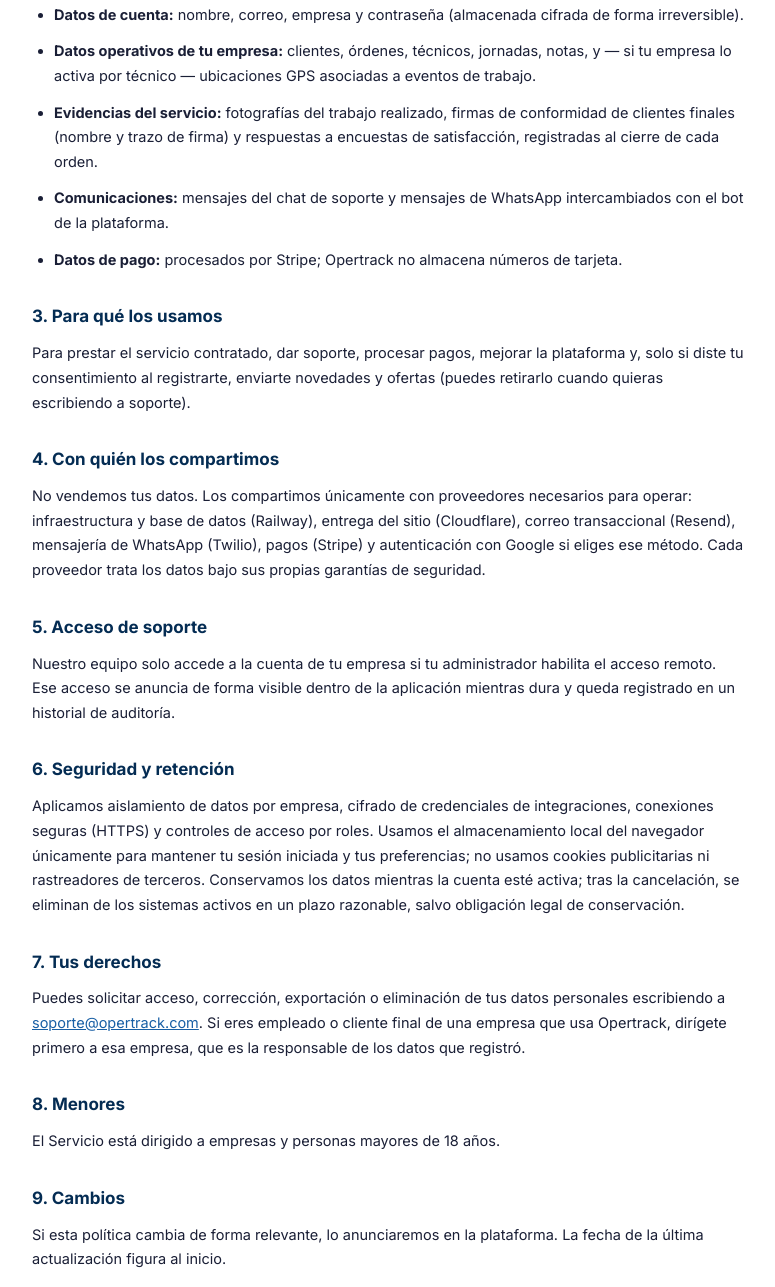
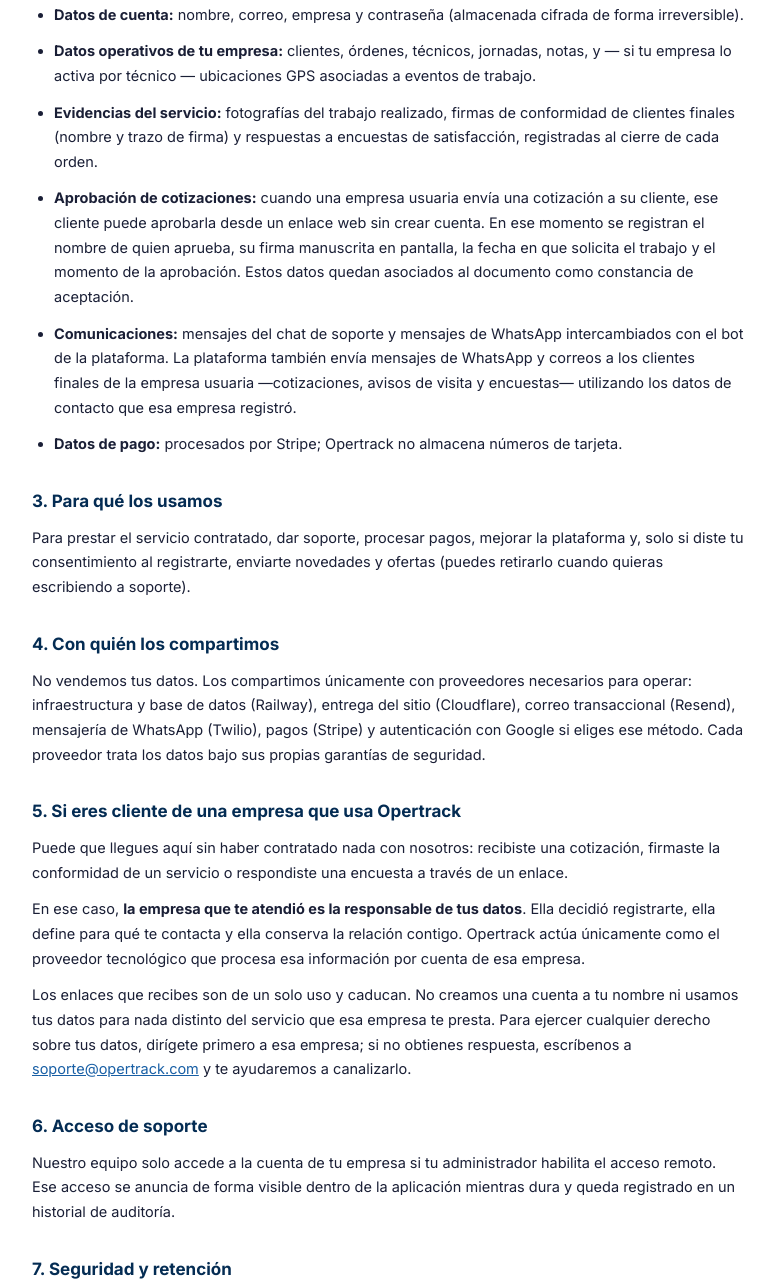
Before and after one commit to OperTrack/opertrack-landing, a website: page privacidad.html in a window 1280 px wide. Shown: the part 376-1663 px from the top of the page, without its empty margins (252-1027 px from the left). Drawn offline with Linux system fonts and the light colour scheme.

Commit message:
Update privacy policy with new sections and details

```diff
--- a/privacidad.html
+++ b/privacidad.html
@@ -26,7 +26,7 @@
 <header><a href="/">Opertrack</a></header>
 <main>
 <h1>Política de Privacidad</h1>
-<p class="fecha">Última actualización: julio de 2026</p>
+<p class="fecha">Última actualización: septiembre de 2026</p>
 
 <h2>1. Quiénes somos</h2>
 <p>Opertrack es una plataforma de gestión de equipos técnicos. Esta política explica qué datos tratamos, para qué y con quién, cuando usas opertrack.com y app.opertrack.com.</p>
@@ -36,7 +36,8 @@
 <li><strong>Datos de cuenta:</strong> nombre, correo, empresa y contraseña (almacenada cifrada de forma irreversible).</li>
 <li><strong>Datos operativos de tu empresa:</strong> clientes, órdenes, técnicos, jornadas, notas, y — si tu empresa lo activa por técnico — ubicaciones GPS asociadas a eventos de trabajo.</li>
 <li><strong>Evidencias del servicio:</strong> fotografías del trabajo realizado, firmas de conformidad de clientes finales (nombre y trazo de firma) y respuestas a encuestas de satisfacción, registradas al cierre de cada orden.</li>
-<li><strong>Comunicaciones:</strong> mensajes del chat de soporte y mensajes de WhatsApp intercambiados con el bot de la plataforma.</li>
+<li><strong>Aprobación de cotizaciones:</strong> cuando una empresa usuaria envía una cotización a su cliente, ese cliente puede aprobarla desde un enlace web sin crear cuenta. En ese momento se registran el nombre de quien aprueba, su firma manuscrita en pantalla, la fecha en que solicita el trabajo y el momento de la aprobación. Estos datos quedan asociados al documento como constancia de aceptación.</li>
+<li><strong>Comunicaciones:</strong> mensajes del chat de soporte y mensajes de WhatsApp intercambiados con el bot de la plataforma. La plataforma también envía mensajes de WhatsApp y correos a los clientes finales de la empresa usuaria —cotizaciones, avisos de visita y encuestas— utilizando los datos de contacto que esa empresa registró.</li>
 <li><strong>Datos de pago:</strong> procesados por Stripe; Opertrack no almacena números de tarjeta.</li>
 </ul>
 
@@ -46,19 +47,24 @@
 <h2>4. Con quién los compartimos</h2>
 <p>No vendemos tus datos. Los compartimos únicamente con proveedores necesarios para operar: infraestructura y base de datos (Railway), entrega del sitio (Cloudflare), correo transaccional (Resend), mensajería de WhatsApp (Twilio), pagos (Stripe) y autenticación con Google si eliges ese método. Cada proveedor trata los datos bajo sus propias garantías de seguridad.</p>
 
-<h2>5. Acceso de soporte</h2>
+<h2>5. Si eres cliente de una empresa que usa Opertrack</h2>
+<p>Puede que llegues aquí sin haber contratado nada con nosotros: recibiste una cotización, firmaste la conformidad de un servicio o respondiste una encuesta a través de un enlace.</p>
+<p>En ese caso, <strong>la empresa que te atendió es la responsable de tus datos</strong>. Ella decidió registrarte, ella define para qué te contacta y ella conserva la relación contigo. Opertrack actúa únicamente como el proveedor tecnológico que procesa esa información por cuenta de esa empresa.</p>
+<p>Los enlaces que recibes son de un solo uso y caducan. No creamos una cuenta a tu nombre ni usamos tus datos para nada distinto del servicio que esa empresa te presta. Para ejercer cualquier derecho sobre tus datos, dirígete primero a esa empresa; si no obtienes respuesta, escríbenos a <a href="mailto:soporte@opertrack.com">soporte@opertrack.com</a> y te ayudaremos a canalizarlo.</p>
+
+<h2>6. Acceso de soporte</h2>
 <p>Nuestro equipo solo accede a la cuenta de tu empresa si tu administrador habilita el acceso remoto. Ese acceso se anuncia de forma visible dentro de la aplicación mientras dura y queda registrado en un historial de auditoría.</p>
 
-<h2>6. Seguridad y retención</h2>
-<p>Aplicamos aislamiento de datos por empresa, cifrado de credenciales de integraciones, conexiones seguras (HTTPS) y controles de acceso por roles. Usamos el almacenamiento local del navegador únicamente para mantener tu sesión iniciada y tus preferencias; no usamos cookies publicitarias ni rastreadores de terceros. Conservamos los datos mientras la cuenta esté activa; tras la cancelación, se eliminan de los sistemas activos en un plazo razonable, salvo obligación legal de conservación.</p>
+<h2>7. Seguridad y retención</h2>
+<p>Aplicamos aislamiento de datos por empresa, cifrado de credenciales de integraciones, conexiones seguras (HTTPS) y controles de acceso por roles. Usamos el almacenamiento local del navegador únicamente para mantener tu sesión iniciada y tus preferencias; no usamos cookies publicitarias ni rastreadores de terceros. Conservamos los datos mientras la cuenta esté activa; tras la cancelación, se eliminan de los sistemas activos en un plazo razonable, salvo obligación legal de conservación. Las firmas de conformidad y de aprobación de cotizaciones se conservan junto al documento que amparan mientras la cuenta esté activa, porque constituyen la constancia de que ese trabajo o ese precio fueron aceptados.</p>
 
-<h2>7. Tus derechos</h2>
-<p>Puedes solicitar acceso, corrección, exportación o eliminación de tus datos personales escribiendo a <a href="mailto:soporte@opertrack.com">soporte@opertrack.com</a>. Si eres empleado o cliente final de una empresa que usa Opertrack, dirígete primero a esa empresa, que es la responsable de los datos que registró.</p>
+<h2>8. Tus derechos</h2>
+<p>Puedes solicitar acceso, corrección, exportación o eliminación de tus datos personales escribiendo a <a href="mailto:soporte@opertrack.com">soporte@opertrack.com</a>. Este canal funciona incluso si tu cuenta está vencida o en modo lectura: la exportación de tus datos no depende de que tengas una suscripción activa. Si eres empleado o cliente final de una empresa que usa Opertrack, dirígete primero a esa empresa, que es la responsable de los datos que registró.</p>
 
-<h2>8. Menores</h2>
+<h2>9. Menores</h2>
 <p>El Servicio está dirigido a empresas y personas mayores de 18 años.</p>
 
-<h2>9. Cambios</h2>
+<h2>10. Cambios</h2>
 <p>Si esta política cambia de forma relevante, lo anunciaremos en la plataforma. La fecha de la última actualización figura al inicio.</p>
 
 </main>
```
